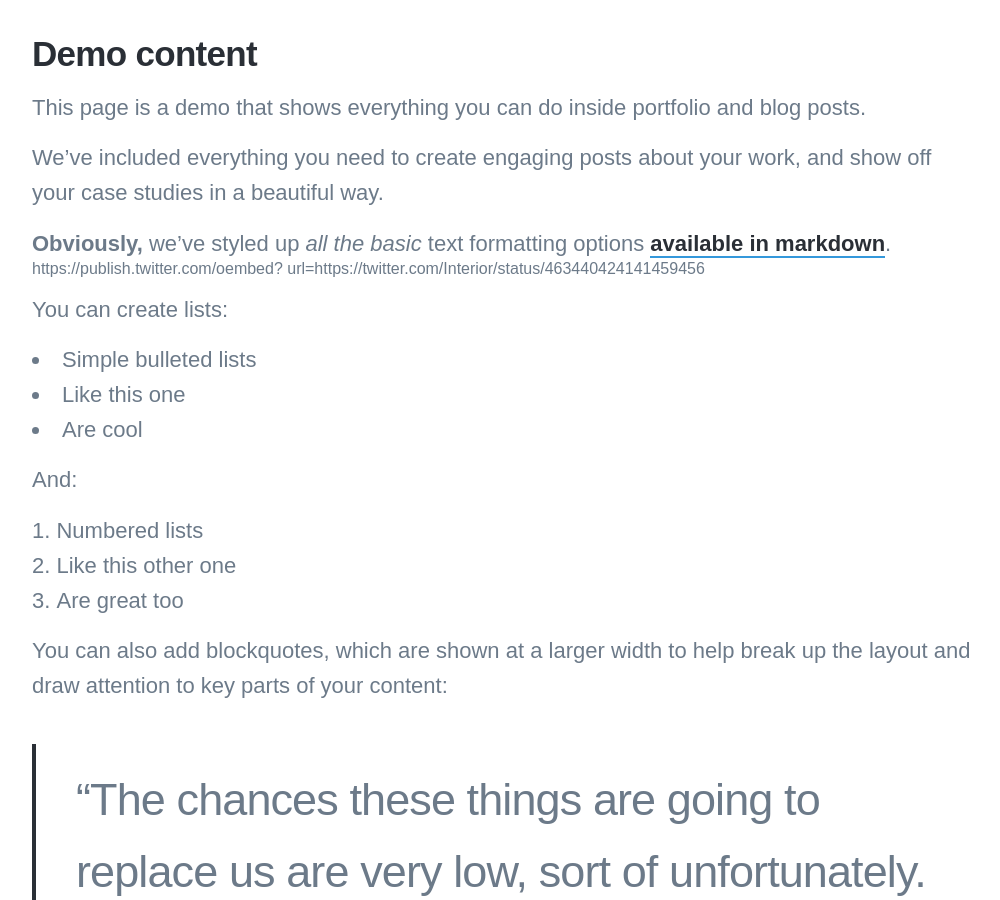
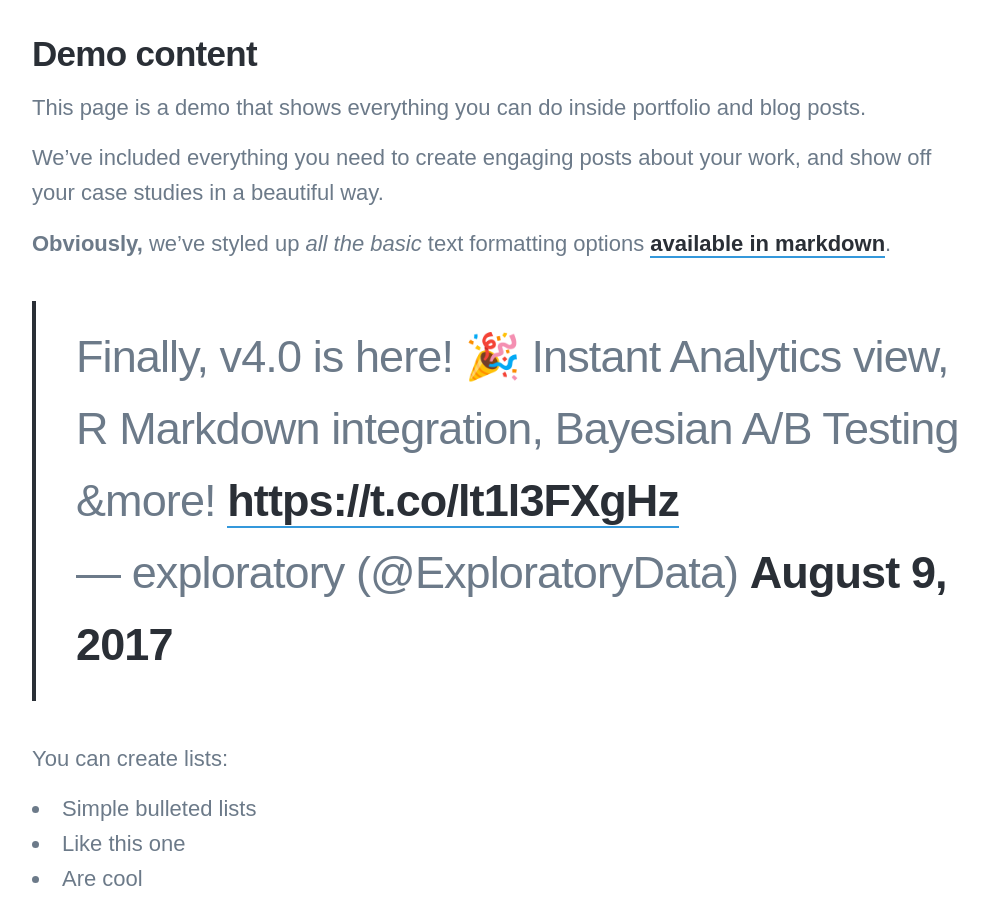
Before and after one commit to Mercury14/mercury14.github.io, a Jekyll site: the page built from _posts/2020-07-17-ai-human-in-the-loop.md, in a window 1280 px wide and 900 px high, scrolled down 1138 px. Shown: the whole window, without its empty margins (138-1138 px from the left). Built offline with Jekyll 4.4.1, drawn with Linux system fonts in a browser that asks for light colours; nearby versions of some CDN libraries; some web fonts are replaced; comment, search, counter and statistics services are not loaded.

Commit message:
Update 2020-07-17-ai-human-in-the-loop.md

```diff
--- a/_posts/2020-07-17-ai-human-in-the-loop.md
+++ b/_posts/2020-07-17-ai-human-in-the-loop.md
@@ -15,14 +15,8 @@ We've included everything you need to create engaging posts about your work, and
 
 **Obviously,** we’ve styled up *all the basic* text formatting options [available in markdown](https://github.com/adam-p/markdown-here/wiki/Markdown-Cheatsheet).
 
-{::options parse_block_html="false" /}
+<blockquote class="twitter-tweet" data-lang="en"><p lang="en" dir="ltr">Finally, v4.0 is here! 🎉 Instant Analytics view, R Markdown integration, Bayesian A/B Testing &amp;more! <a href="https://t.co/lt1l3FXgHz">https://t.co/lt1l3FXgHz</a></p>&mdash; exploratory (@ExploratoryData) <a href="https://twitter.com/ExploratoryData/status/895164490936979456">August 9, 2017</a></blockquote> <script async src="https://platform.twitter.com/widgets.js" charset="utf-8"></script>
 
-<div class="center">
-
-https://publish.twitter.com/oembed?
-  url=https://twitter.com/Interior/status/463440424141459456
-
-</div>
 You can create lists:
 
 * Simple bulleted lists
```
